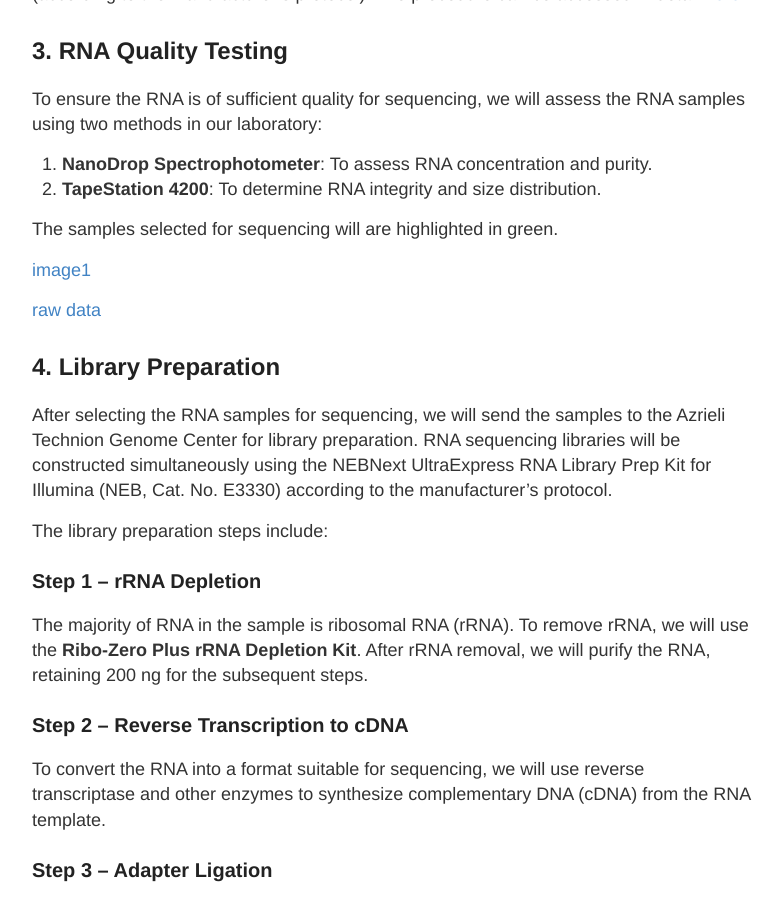
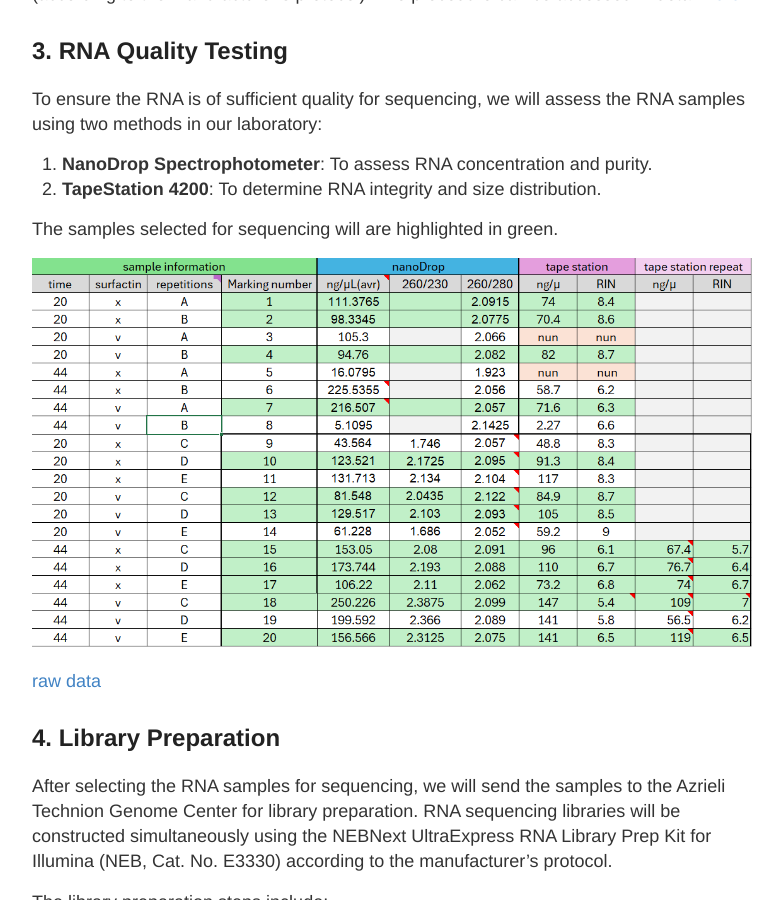
Before and after one commit to OfekRainish/OfekRainish_notebook, a Jekyll site: the page built from _posts/2025-02-02-RNA Extraction and Library Preparation.md, in a window 1280 px wide and 900 px high, scrolled down 829 px. Shown: the whole window, without its empty margins (248-1031 px from the left). Built offline with Jekyll 4.4.1, drawn with Linux system fonts in a browser that asks for light colours; our own code applies the rules of GitHub Pages for plain Markdown files; a file with an impossible date is left out.

Commit message:
Update 2025-02-02-RNA Extraction and Library Preparation.md

```diff
--- a/_posts/2025-02-02-RNA Extraction and Library Preparation.md
+++ b/_posts/2025-02-02-RNA Extraction and Library Preparation.md
@@ -19,7 +19,7 @@ To ensure the RNA is of sufficient quality for sequencing, we will assess the RN
 
 The samples selected for sequencing will are highlighted in green.
 
-[image1](../images/rna%20extract/lab%20QC.png)
+![image1](../images/rna%20extract/lab%20QC.png)
 
 [raw data](../exel%20files/)
 
```
